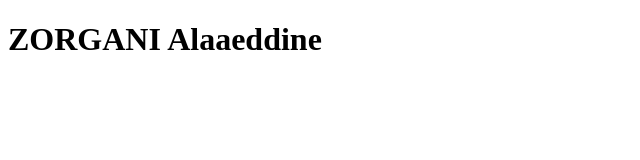
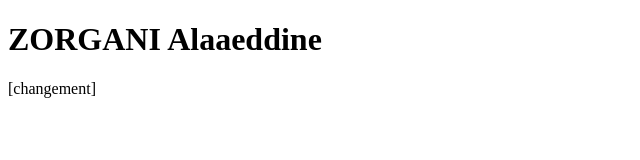
Before and after one commit to alaaeddinezorgani/first-repo, a plain HTML site: page index.html in a window 1280 px wide. Shown: the whole page, without its empty margins (0-640 px from the left). Drawn offline with Linux system fonts and the light colour scheme.

Commit message:
second commit

```diff
--- a/index.html
+++ b/index.html
@@ -6,6 +6,7 @@
 	</head>
 	<body>
 		<h1>ZORGANI Alaaeddine</h1>
+		<p>[changement]</p>
 	</body>
 
 </html>
```
